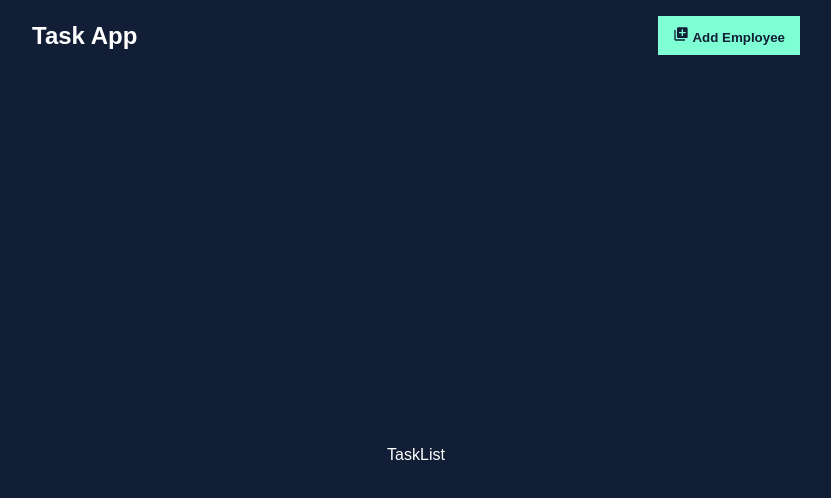
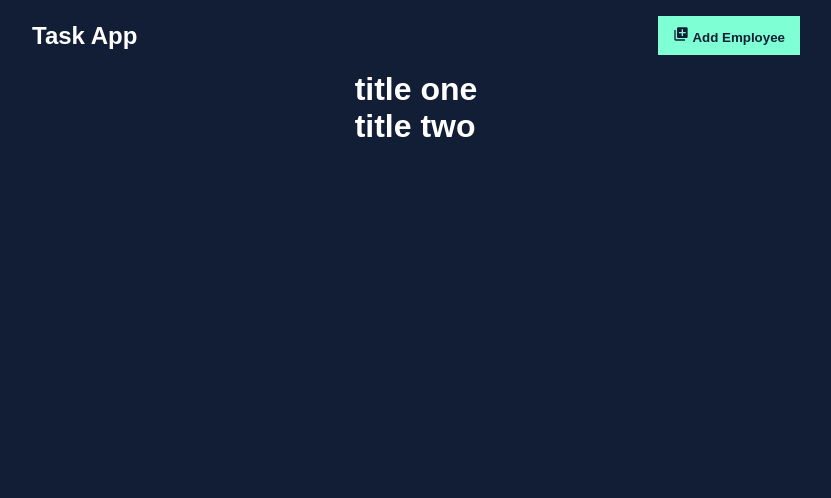
Before and after one commit to Alfredls/notas, a React (Vite) app: page / in a window 1280 px wide. Shown: the top 498 px of the page, without its empty margins (224-1055 px from the left). Built offline with nearby package versions, Linux system fonts and the light colour scheme.

Commit message:
creando useContext en app

```diff
--- a/src/components/TaskList.jsx
+++ b/src/components/TaskList.jsx
@@ -1,7 +1,18 @@
-import React from 'react'
+import React, {useContext} from 'react'
+import { GlobalContext } from "../context/GlobalContext"
 
 export const TaskList = () => {
+  const {task} = useContext(GlobalContext);
+  /* console.log(context) */
   return (
-    <div>TaskList</div>
+    <div>
+      {
+        task.map(task =>(
+          <div key={task.id}>
+            <h1>{task.title}</h1>
+          </div>
+        ))
+      }
+    </div>
   )
 }
--- /dev/null
+++ b/src/context/GlobalContext.jsx
@@ -0,0 +1,18 @@
+import { createContext } from 'react'
+
+export const GlobalContext = createContext ({
+  task: [
+    {
+      id: '1',
+      title: 'title one',
+      description: 'some description',
+      done: false,
+    },
+    {
+      id: '2',
+      title: 'title two',
+      description: 'some description 2',
+      done: false,
+    },
+  ],
+})
--- a/src/index.css
+++ b/src/index.css
@@ -45,7 +45,7 @@ body {
    font-size: 1rem;
  }
  .containerB{
-   height: 100%;
+/*    height: 100vh; */
    display: flex;
    justify-content: center;
    align-items: center;
```
